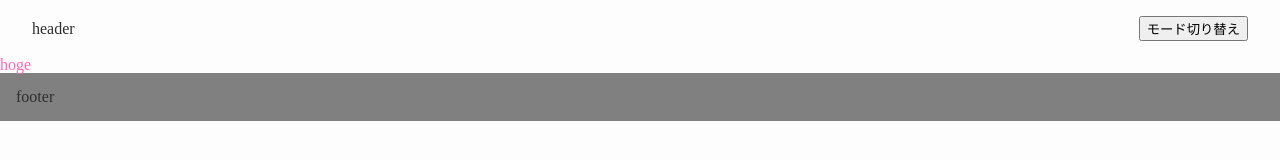
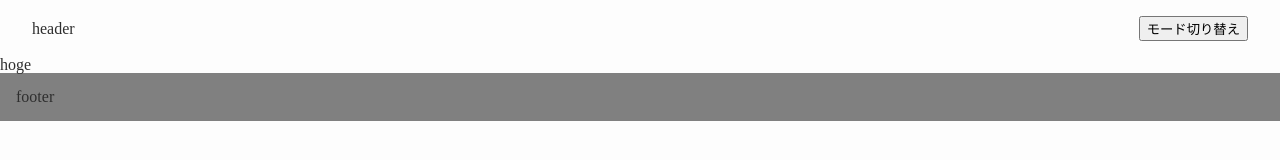
Before and after one commit to YukoKano/articles, a Next.js app: page / in a window 1280 px wide. Shown: the top 160 px of the page. Built offline with nearby package versions, Linux system fonts and the light colour scheme.

Commit message:
微修正

```diff
--- a/src/pages/index.tsx
+++ b/src/pages/index.tsx
@@ -1,9 +1,3 @@
-import { css } from "@emotion/react";
-
-const style = css`
-  color: hotpink;
-`;
-
 export default function Home() {
-  return <p css={style}>hoge</p>;
+  return <p>hoge</p>;
 }
```
